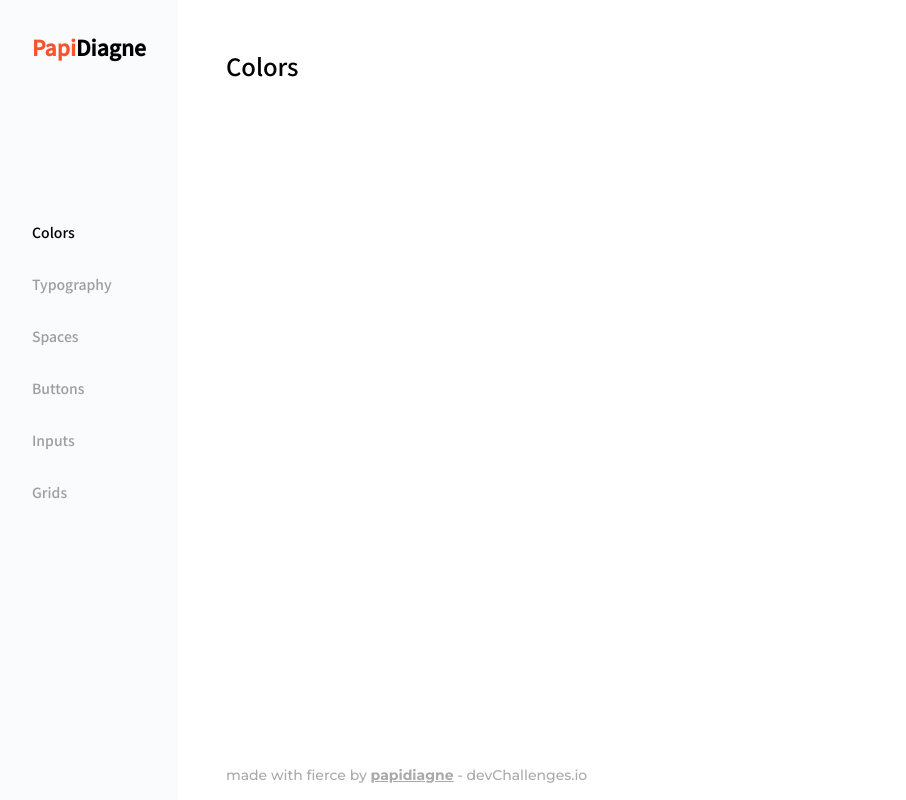
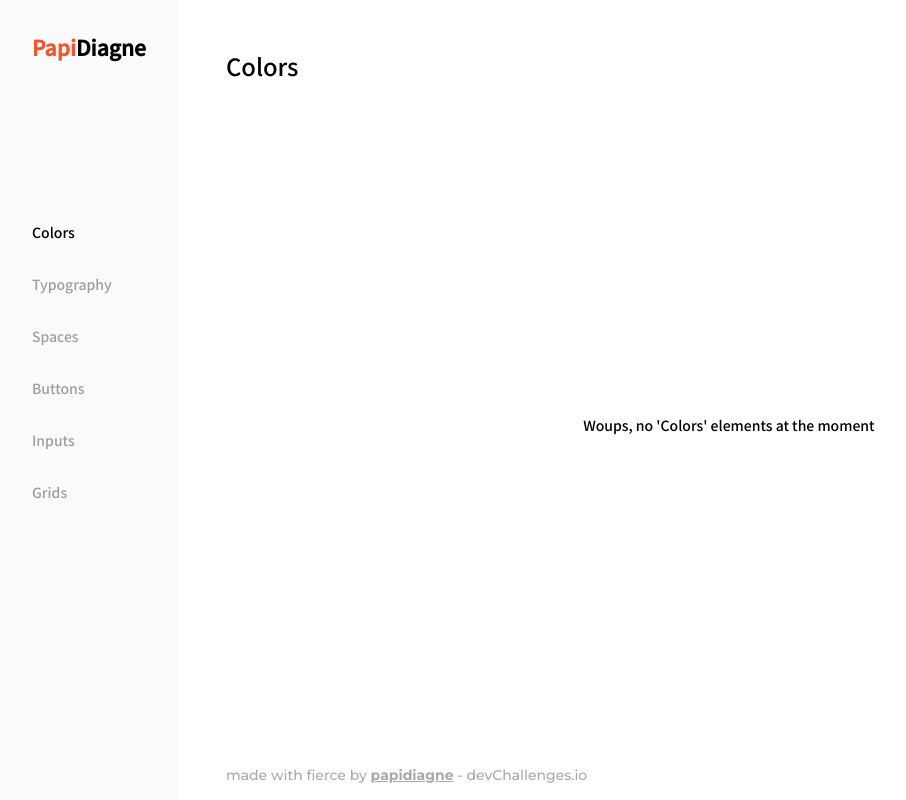
Before and after one commit to nushen96/devchallenges-ui-kit, a React (Create React App) app: page / in a window 1280 px wide. Both pictures are taken after a click on the button "Colors". Shown: the whole page, without its empty margins (0-906 px from the left). Built offline with nearby package versions, Linux system fonts and the light colour scheme.

Commit message:
added 'no content' page when the content in unavailable

```diff
--- a/src/components/MainContainer.jsx
+++ b/src/components/MainContainer.jsx
@@ -31,14 +31,27 @@ const ContentFooter = styled.p`
   }
 `;
 
-
-
 const MainContainerWrapper = ({ title, contentComponent }) => {
   return (
     <MainContainer>
       <ContentTitle>{title}</ContentTitle>
-      {contentComponent || (<div className="spacer" style={{flex: 1}}></div>)}
-      <ContentFooter>made with fierce by <a href="https://papidiagne.dev">papidiagne</a> - devChallenges.io</ContentFooter>
+      {contentComponent || (
+        <div
+          className="spacer"
+          style={{
+            flex: 1,
+            display: "flex",
+            justifyContent: "center",
+            alignItems: "center",
+          }}
+        >
+          Woups, no '{title}' elements at the moment
+        </div>
+      )}
+      <ContentFooter>
+        made with fierce by <a href="https://papidiagne.dev">papidiagne</a> -
+        devChallenges.io
+      </ContentFooter>
     </MainContainer>
   );
 };
```
